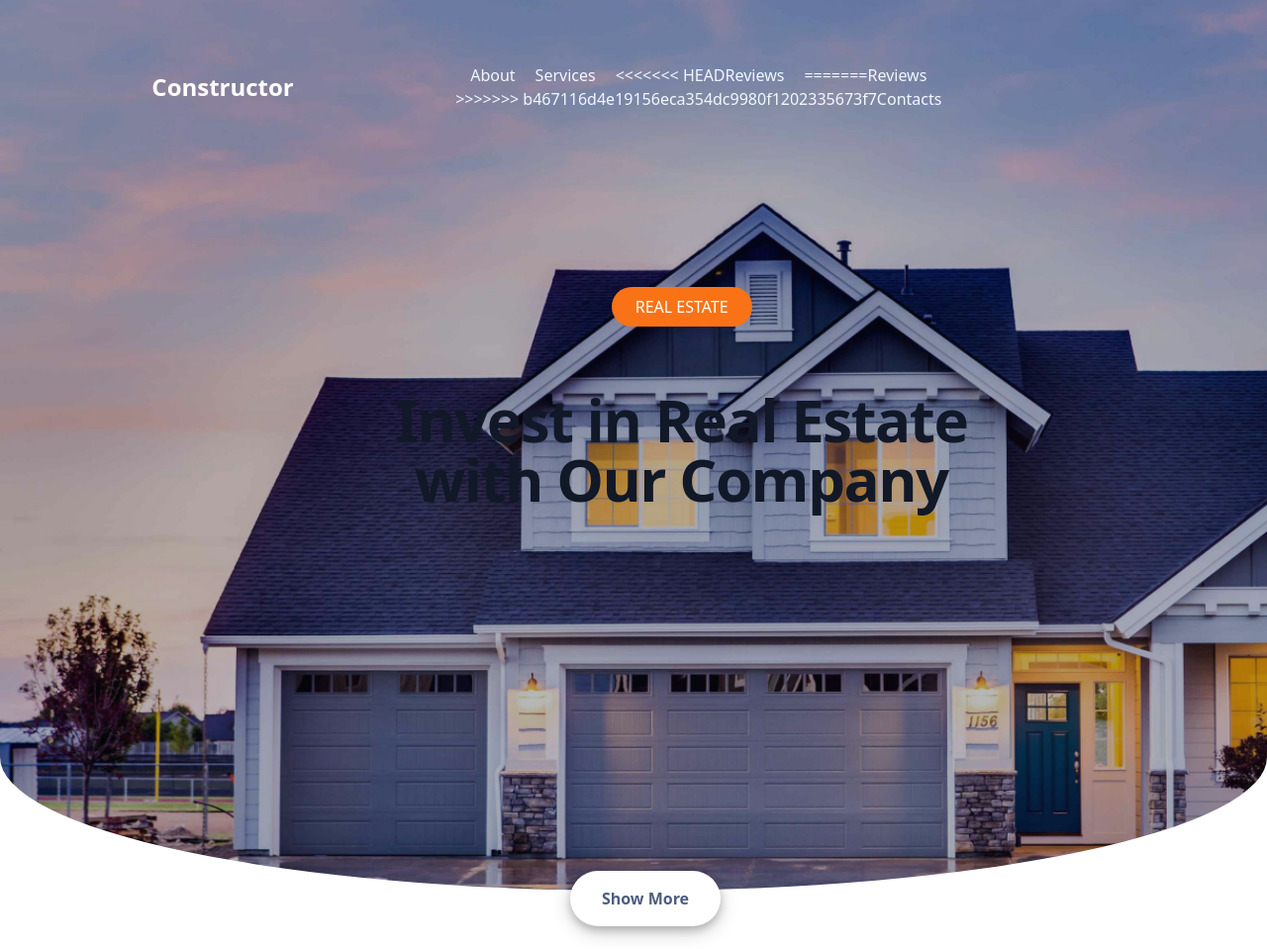
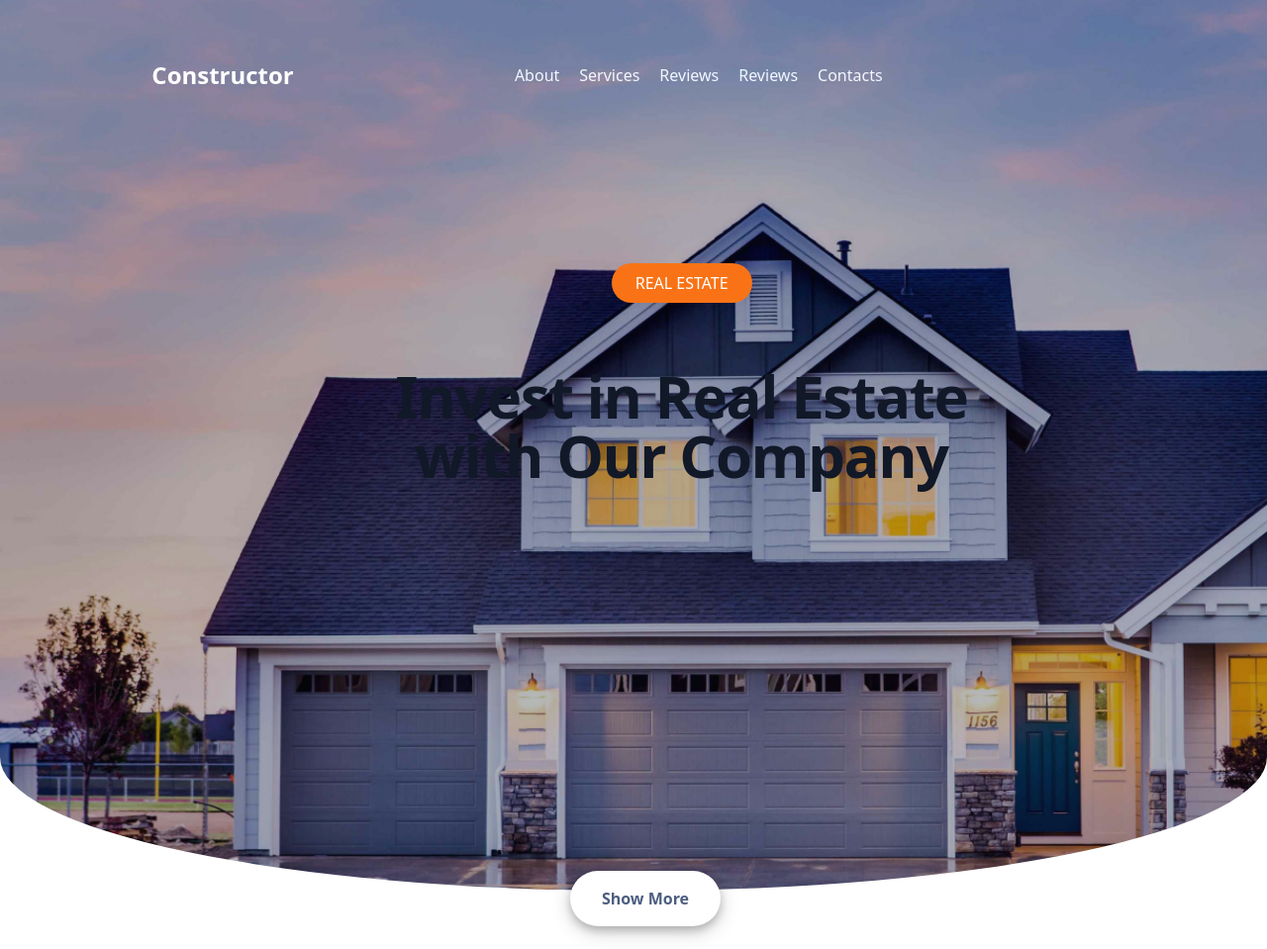
Before and after one commit to Aryainguz/ACM-Web-Master-Task, a website: page index.html in a window 1280 px wide. Shown: the top 959 px of the page at 99% size. Drawn offline with nearby package versions, Linux system fonts and the light colour scheme.

Commit message:
Update index.html

```diff
--- a/index.html
+++ b/index.html
@@ -48,11 +48,9 @@
               <nav class="md:ml-auto md:mr-auto flex flex-wrap items-center text-base justify-center">
                 <a href="#about" class="mr-5 hover:text-gray-900">About</a>
                 <a href="#service" class="mr-5 hover:text-gray-900">Services</a>
-<<<<<<< HEAD
                 <a href="#review" class="mr-5 hover:text-gray-900">Reviews</a>
-=======
                 <a href="review" class="mr-5 hover:text-gray-900">Reviews</a>
->>>>>>> b467116d4e19156eca354dc9980f1202335673f7
+
                 <a href="#contact" class="mr-5 hover:text-gray-900">Contacts</a>
                 <a href="#contact" class=" hover:text-gray-900" style="position: absolute; left: 1300px;">Get in Touch</a>
 
```
